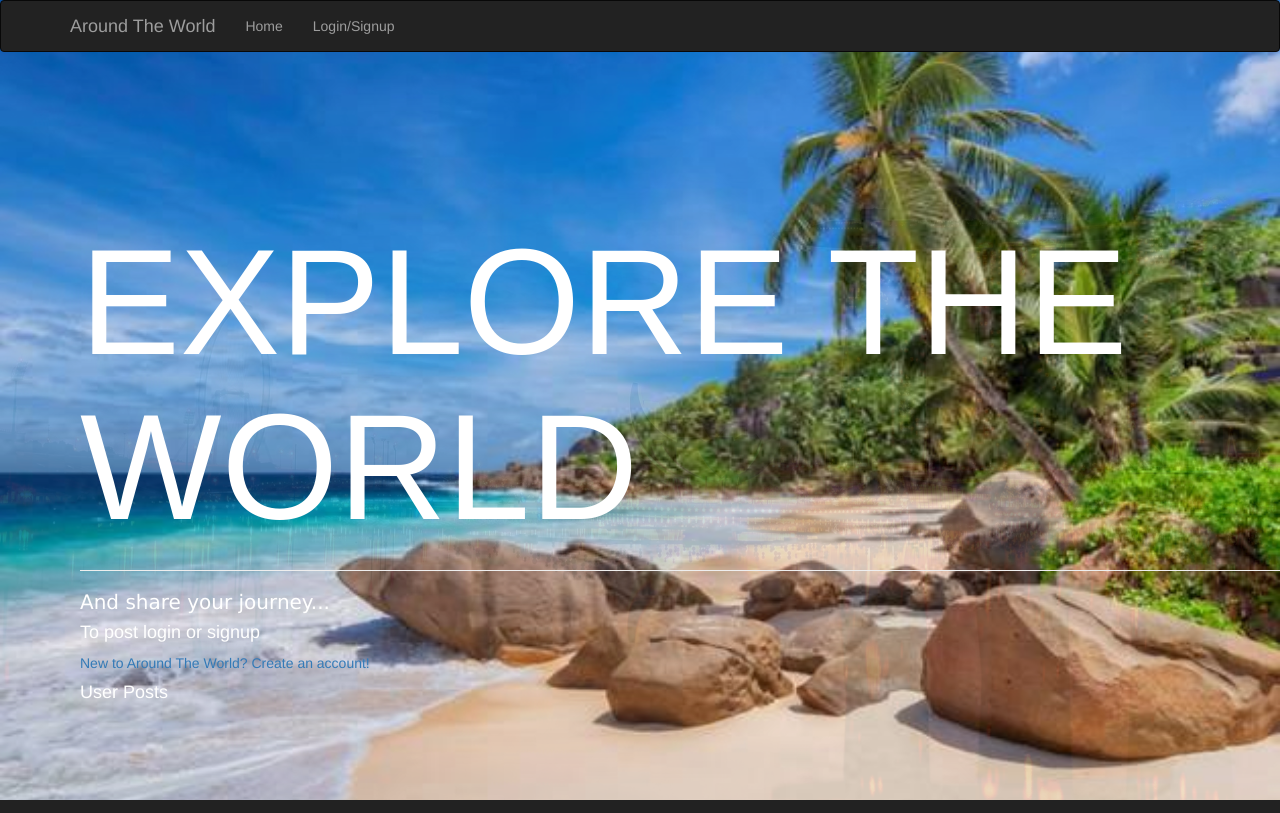
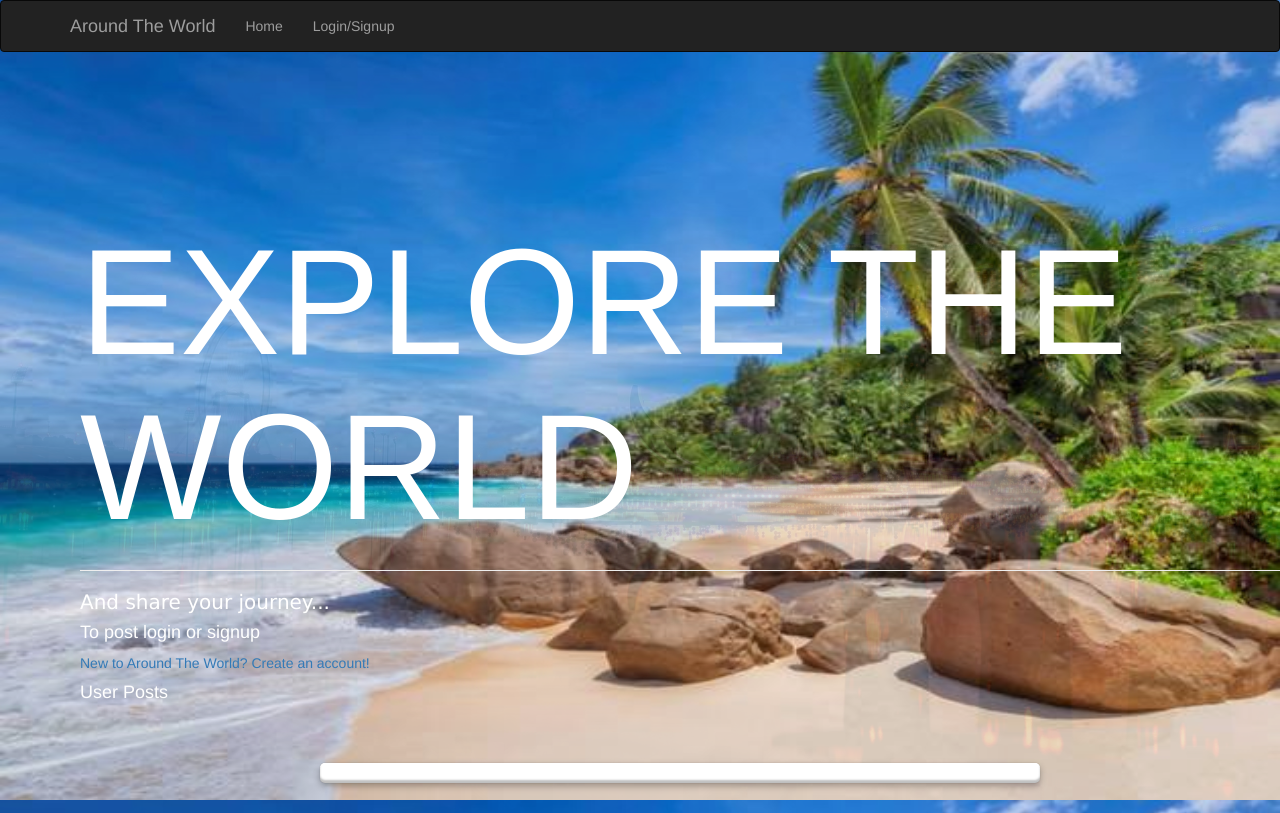
Before and after one commit to JaedenHufnagle/CSC210FinalProject, a Flask app: page / in a window 1280 px wide. Run offline with Flask 2, Linux system fonts and the light colour scheme; data that the repository does not hold is empty; some libraries are stand-ins or nearby versions.

Commit message:
Update styles.css

```diff
--- a/static/css/styles.css
+++ b/static/css/styles.css
@@ -17,6 +17,24 @@ body
     animation-iteration-count: infinite;
     animation-play-state: running;
     animation-timing-function: ease-out;
+}
+
+.form-1 {
+    /* Size & position */
+    width: 60%;
+    margin: 60px auto 30px;
+    padding: 10px;
+    position: relative; /* For the submit button positioning */
+
+    /* Styles */
+    box-shadow:
+        0 0 1px rgba(0, 0, 0, 0.3),
+        0 3px 7px rgba(0, 0, 0, 0.3),
+        inset 0 1px rgba(255,255,255,1),
+        inset 0 -3px 2px rgba(0,0,0,0.25);
+    border-radius: 5px;
+    background: white;
+    position: relative;
 }
 
 #background
```
